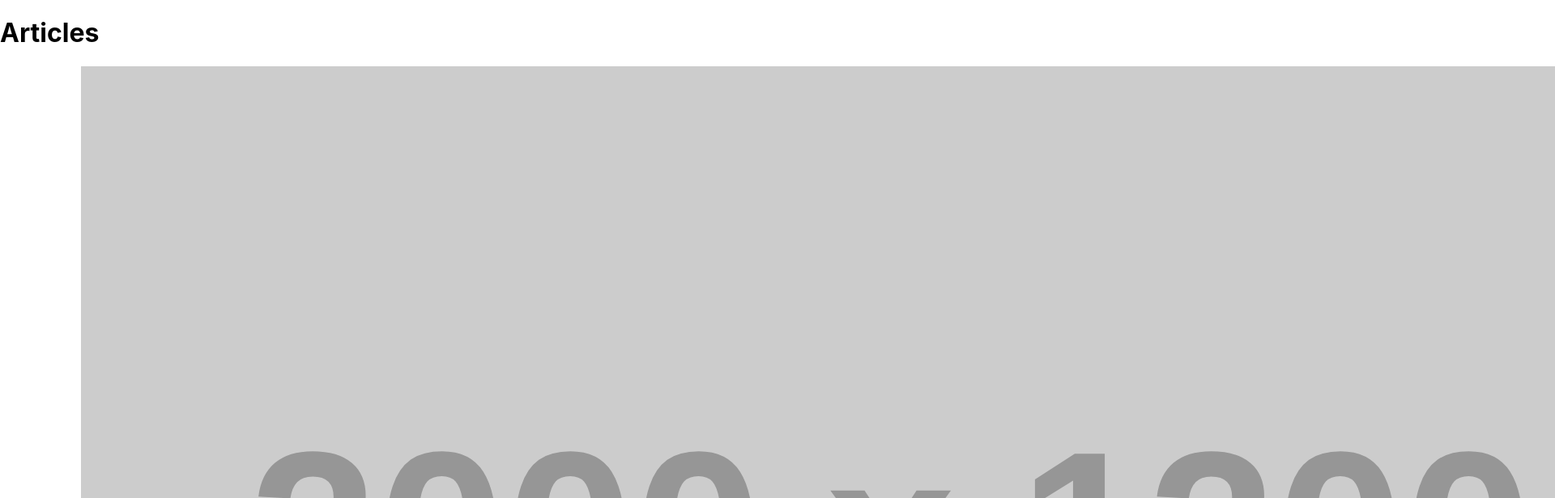
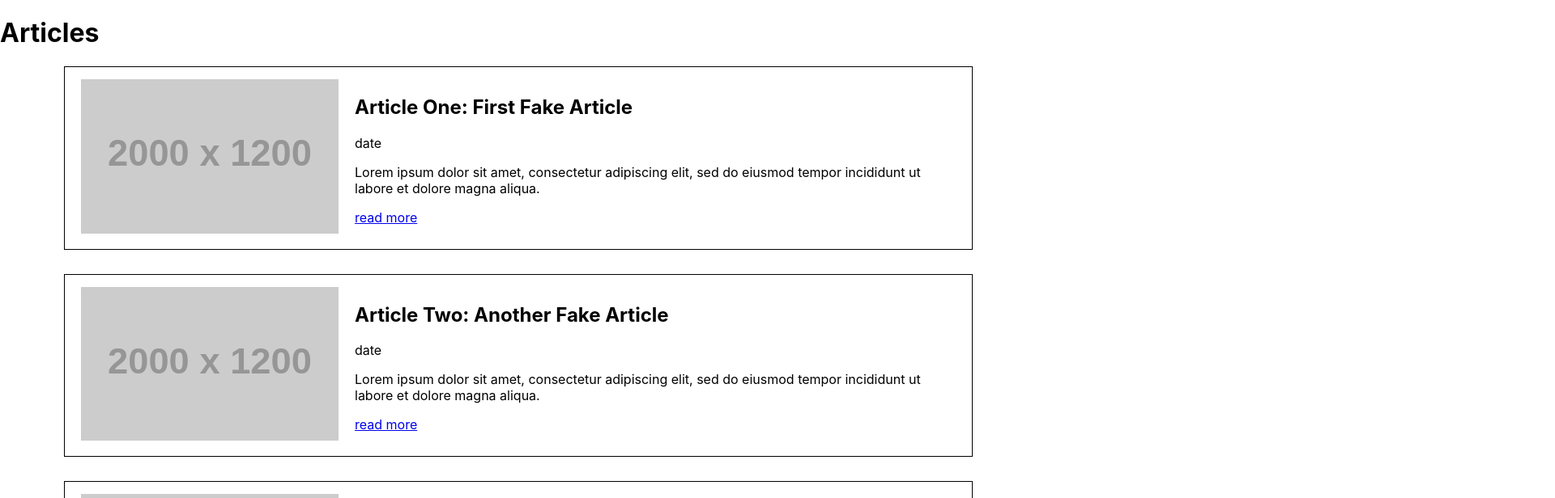
Before and after one commit to cg2984/exercise-one, a React (Create React App) app in the folder exercise-one/: page / in a window 1280 px wide. Shown: the top 616 px of the page at 81% size, 1920 px wide, since content can reach past the window. Built offline with nearby package versions, Linux system fonts and the light colour scheme.

Commit message:
2/12 class update
- updating the UI to be like the design
- updating app.js to have routing in the pages
- updating articleListing.js to start to ue routing
-updating app.css with UI css

```diff
--- a/exercise-one/src/App.css
+++ b/exercise-one/src/App.css
@@ -1,17 +1,25 @@
 .articleCard{
+  border: 1px solid black;
   /*Flex Box*/
   display: flex;
-
-  /*Layout*/
-  /*responsive layout stuff*/
-  margin: 0 auto; /*this is making the top and bottom margins 0px and making the left and right margins auto. its top&bottom right&left. if all 4 values its top right bottom left*/
+  /*Layout (all of it is responsive)*/
+  margin: 0 auto 30px; /*this is making the top and bottom margins 0px and making the left and right margins auto. its top&bottom right&left. if all 4 values its top right bottom left*/
   max-width: 1080px; /*making the max width 1080px; so that it doesnt go over on a bigger screen*/
   width:100%; /*making sure that the object is as wide as the screen*/
+  padding:15px 20px;
 }
 .articleCard__image{
+  flex-basis: 30%;
+
+}
+
+.articleCard__image img{
+  height:auto;
+  width:100%;
 
 }
 
 .articleCard__text{
-
+  flex-basis:70%;
+  padding-left:20px;
 }
--- a/exercise-one/src/App.js
+++ b/exercise-one/src/App.js
@@ -1,13 +1,32 @@
+//looking for a package and it knows its in the folder that this file is in
 import React from 'react';
+//looking for a file
 import './App.css';
-
+//importing the other react elements
 import ArticleListing from './pages/articleListing';
 import Article from './pages/article';
+//importing the router
+import {
+  BrowserRouter as Router,
+  Switch,
+  Route,
+  Link
+} from "react-router-dom";
+
 
 function App() {
   return (
     <div className="App">
-      <ArticleListing/>
+      <Router>
+        <Switch>
+          <Route path="/article/:id">
+            <Article/>
+          </Route>
+          <Route path="/">
+            <ArticleListing/>
+          </Route>
+        </Switch>
+      </Router>
     </div>
   );
 }
--- a/exercise-one/src/components/articleCard.js
+++ b/exercise-one/src/components/articleCard.js
@@ -13,7 +13,7 @@ function ArticleCard({articleData}){
 				<h2>{articleData.title}</h2>
 				<p> date</p>
 				<p>{articleData.blurb}</p>
-				<a href=""> read more </a>
+				<a href='article/${articleData.id}'> read more </a>
 			</div>
 		</article>
 	);
--- a/exercise-one/src/pages/article.js
+++ b/exercise-one/src/pages/article.js
@@ -1,10 +1,12 @@
 import React from 'react';
+import {useParams} from "react-router-dom"
 
 function Article(){
+	let { id } = useParams();
 	return	(
 	<div>
 		<header>
-			<h1> Article Title </h1>
+			<h1> Article Title:{id}</h1>
 			<p> Article Date </p>
 			<p> Article blurb </p>
 		</header>
```
